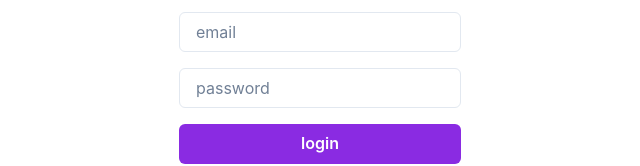
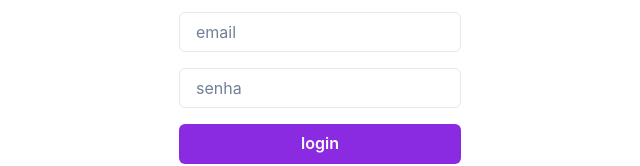
Before and after one commit to equipe01ic0045/projeto_ic0045_frontend, a Next.js app: page / in a window 1280 px wide. Shown: the part 138-304 px from the top of the page, without its empty margins (320-960 px from the left). Built offline with nearby package versions, Linux system fonts and the light colour scheme.

Commit message:
refactor:small-fixes

```diff
--- a/src/components/login/loginComponent.tsx
+++ b/src/components/login/loginComponent.tsx
@@ -68,7 +68,7 @@ export default function LoginComponent() {
                     onChange={inputHandler}
                 />
                 <Input
-                    placeholder="password"
+                    placeholder="senha"
                     type="password"
                     name="password"
                     value={user.password}
```
